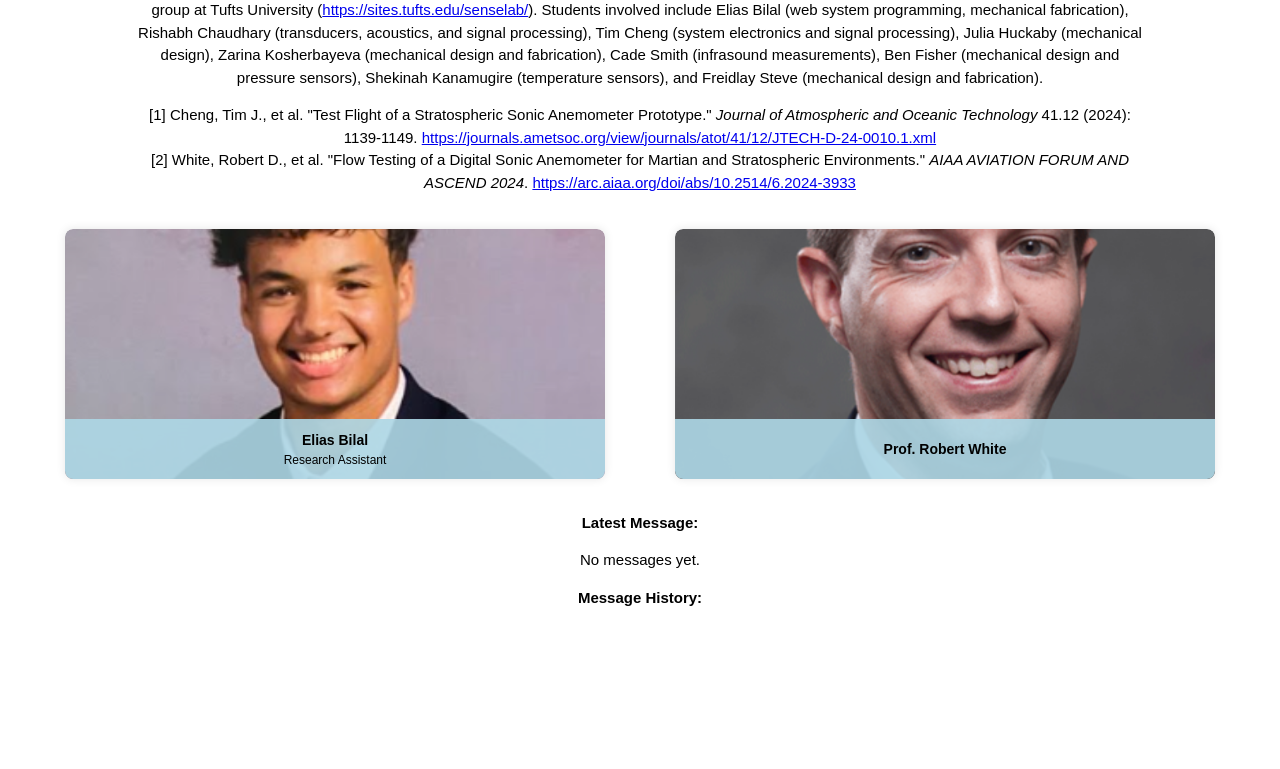
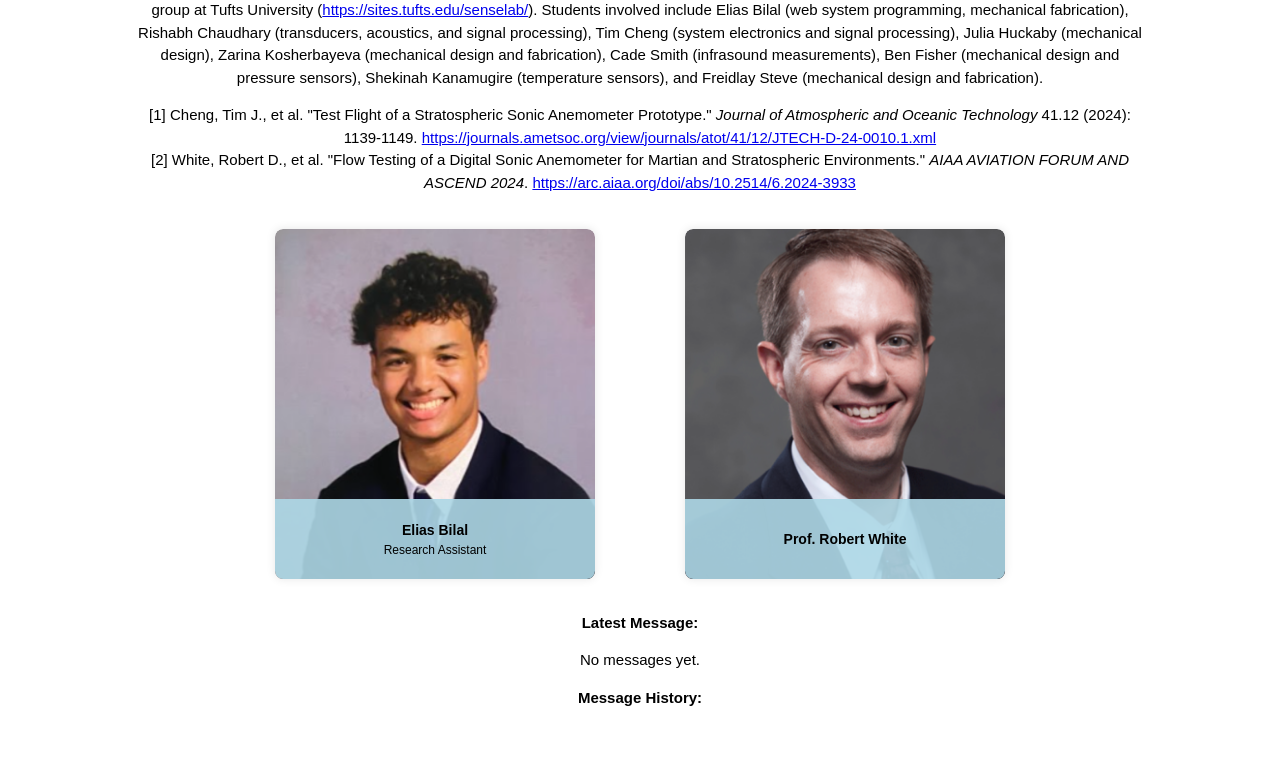
Before and after one commit to ebilal01/ultrasonic_anemometer, a Flask app: page / in a window 1280 px wide. Shown: the part 2388-3157 px from the top of the page. Before the commit the page ends 2994 px from the top, so only its background shows below. Run offline with Flask 3, Linux system fonts and the light colour scheme; some libraries are stand-ins or nearby versions.

Commit message:
Update format.css

```diff
--- a/static/format.css
+++ b/static/format.css
@@ -319,19 +319,19 @@ button {
     flex-wrap: wrap;
 }
 
-/* Ensure consistent image size and card layout */
+/* Two-column layout with skinnier columns */
 .two-column-container {
     display: flex;
     justify-content: space-around;
     width: 100%;
-    max-width: 1200px;
+    max-width: 800px; /* Reduced max-width for skinnier layout */
     margin: 0 auto;
     gap: 20px;
 }
 
 .column {
     flex: 1;
-    max-width: 45%;
+    max-width: 40%; /* Skinnier columns */
     display: flex;
     flex-direction: column;
     align-items: center;
@@ -343,12 +343,12 @@ button {
     border-radius: 8px;
     box-shadow: 0 0 10px rgba(0, 0, 0, 0.1);
     width: 100%;
-    height: 250px; /* Fixed height for uniformity */
+    height: 350px; /* Taller cards */
 }
 
 .imgBx {
     width: 100%;
-    height: 100%; /* Match card height */
+    height: 100%; /* Match taller card height */
     position: relative;
     overflow: hidden;
     border-radius: 8px 8px 0 0;
@@ -356,46 +356,45 @@ button {
 
 .imgBx img {
     width: 100%;
-    height: 100%; /* Fill the container */
-    object-fit: cover; /* Scale image uniformly, cropping if needed */
+    height: 100%;
+    object-fit: cover; /* Scale uniformly, cropping if needed */
     display: block;
+}
+
+/* Specific adjustment for Robert White's photo */
+.imgBx.robert-white img {
+    transform: scale(0.9); /* Zoom out slightly */
 }
 
 /* Always visible banner covering lower 20% */
 .overlay {
     position: absolute;
-    bottom: 0; /* Anchor to bottom */
+    bottom: 0;
     left: 0;
     right: 0;
-    height: 20%; /* Cover lower 20% */
-    background: rgba(173, 216, 230, 0.9); /* Baby blue, semi-transparent */
+    height: 20%;
+    background: rgba(173, 216, 230, 0.9);
     display: flex;
     flex-direction: column;
     justify-content: center;
     align-items: center;
-    padding: 5px; /* Reduced padding for smaller area */
-    border-radius: 0 0 8px 8px; /* Round bottom corners only */
+    padding: 5px;
+    border-radius: 0 0 8px 8px;
     color: #fff;
-    opacity: 1; /* Always visible */
+    opacity: 1;
 }
 
-/* Adjust text size for smaller banner */
 .overlay h2 {
-    font-size: 14px; /* Smaller to fit */
+    font-size: 14px;
     margin: 0;
     text-align: center;
 }
 
 .overlay p {
-    font-size: 12px; /* Smaller to fit */
+    font-size: 12px;
     margin: 2px 0 0;
     text-align: center;
-    line-height: 1.2; /* Tighter line height */
-}
-
-/* Remove hover effect */
-.card:hover .overlay {
-    opacity: 1; /* Already visible, no change needed */
+    line-height: 1.2;
 }
 
 /* Optional: Ensure .gridy provides padding */
```
